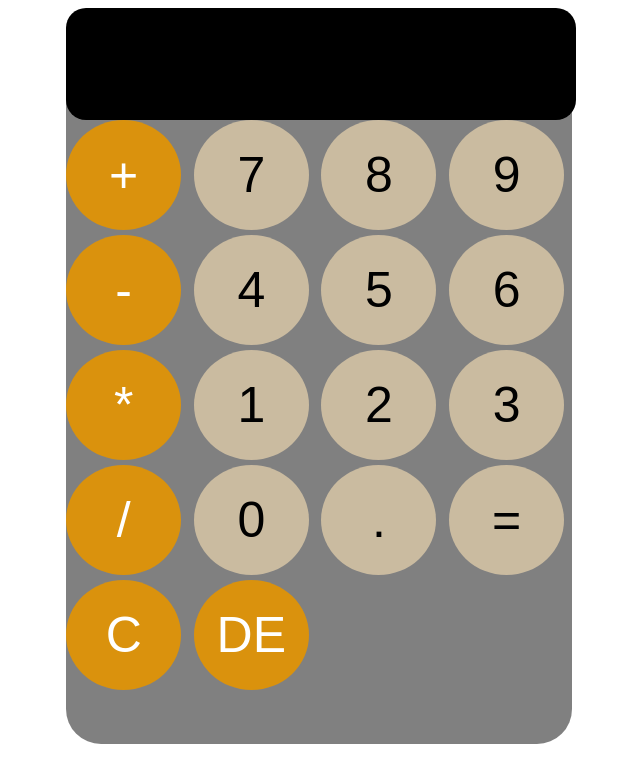
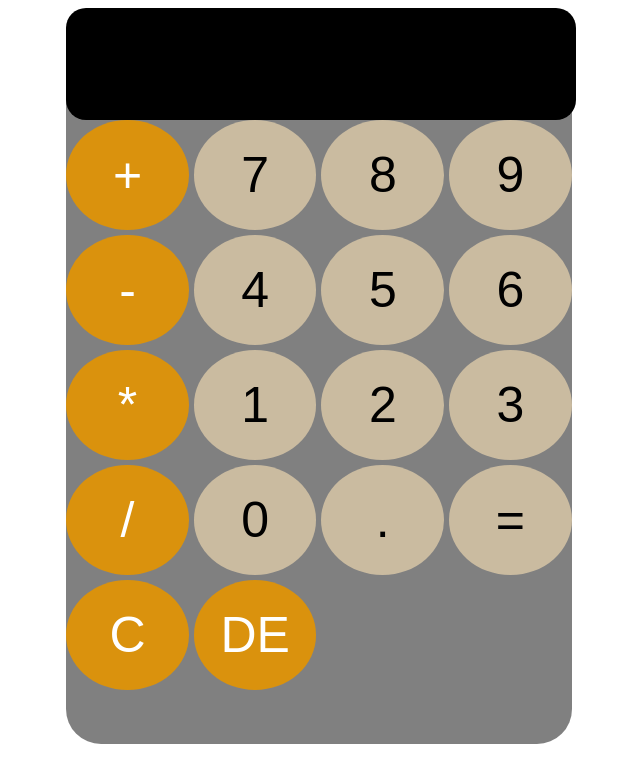
Before and after one commit to suadpllana/calculator, a React (Vite) app: page / in a window 1280 px wide. Shown: the top 782 px of the page, without its empty margins (321-961 px from the left). Built offline with nearby package versions, Linux system fonts and the light colour scheme.

Commit message:
first commit

```diff
--- a/src/index.css
+++ b/src/index.css
@@ -22,8 +22,10 @@
 }
 button{
   border-radius: 50%;
-height: 110px;
-width: 115px;
+min-height: 110px;
+min-width: 115px;
+height: auto;
+width: auto;
   border: none;
   font-size: 50px;
   cursor: pointer;
```
